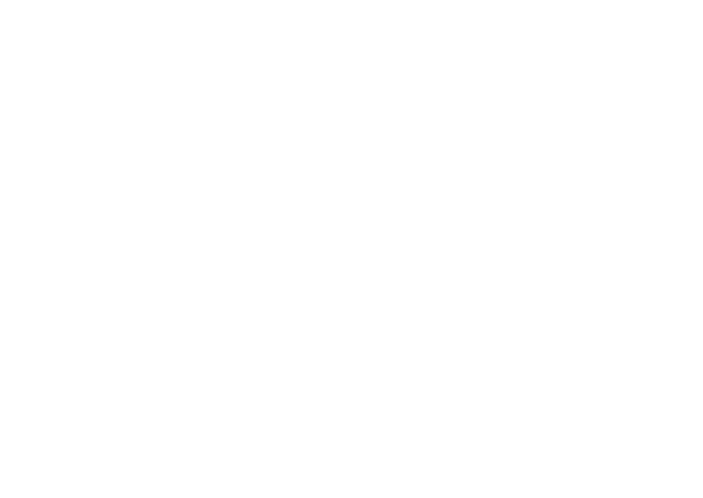
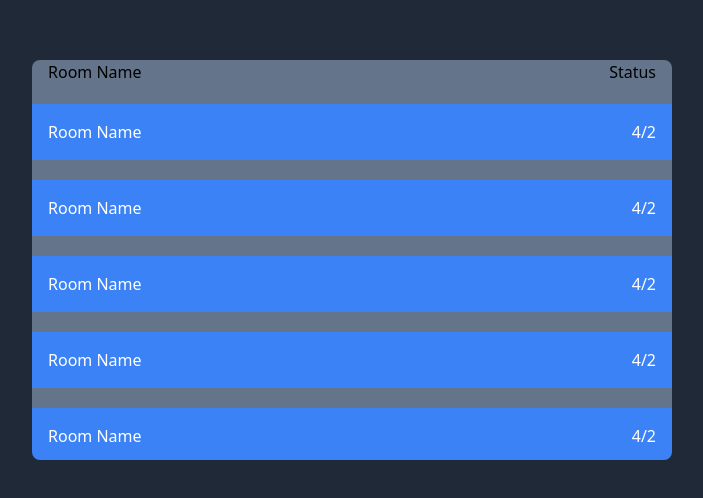
Before and after one commit to recepkefelii/uno-online-game, a React (Vite) app in the folder client/: page /rooms in a window 1280 px wide. Before the commit this address had no page. Shown: the part 140-638 px from the top of the page, without its empty margins (288-991 px from the left). Built offline with nearby package versions, Linux system fonts and the light colour scheme.

Commit message:
add room page

```diff
--- a/client/src/App.jsx
+++ b/client/src/App.jsx
@@ -2,6 +2,7 @@
 import {Route, Routes} from 'react-router-dom'
 import Home from './pages/Home'
 import Register from './pages/Register'
+import GameRooms from './pages/Room'
 
 function App() {
 
@@ -9,7 +10,7 @@
     <Routes>
       <Route path='/' element={<Home/>}/>
       <Route path='/register' element={<Register/>}/>
-      <Route path='/games' element={""}/>
+      <Route path='/rooms' element={<GameRooms/>}/>
       <Route path='/create-game' element={""}/>
       <Route path='game/:gameid' element={""} />
     </Routes>
--- /dev/null
+++ b/client/src/components/GameBox.jsx
@@ -0,0 +1,41 @@
+import {useState} from 'react'
+
+const GameBox = () =>{
+    const [rooms, setRooms] = useState([
+        { name: 'Room1', capacity: 4, current: 2 },
+        { name: 'Room2', capacity: 6, current: 4 },
+        { name: 'Room3', capacity: 8, current: 1 },
+        { name: 'Room3', capacity: 8, current: 1 },
+        { name: 'Room3', capacity: 8, current: 1 },
+        { name: 'Room3', capacity: 8, current: 1 },
+        { name: 'Room3', capacity: 8, current: 1 },
+        { name: 'Room3', capacity: 8, current: 1 },
+        { name: 'Room3', capacity: 8, current: 1 },
+        { name: 'Room3', capacity: 8, current: 1 },
+        { name: 'Room3', capacity: 8, current: 1 },
+        { name: 'Room3', capacity: 8, current: 1 },
+        { name: 'Room3', capacity: 8, current: 1 },
+        { name: 'Room3', capacity: 8, current: 1 },
+        { name: 'Room3', capacity: 8, current: 1 },
+        { name: 'Room3', capacity: 8, current: 1 },
+        { name: 'Room3', capacity: 8, current: 1 },
+      ]);
+
+
+    return (
+       <>
+       {
+        rooms.map((index,item) => (
+            <div class="bg-blue-500 h-14 flex items-center mt-5 hover:bg-blue-400">
+      <div class="text-white font-medium px-4 flex-1">Room Name</div>
+  <div class="text-white font-medium px-4 text-right flex-1">4/2</div>
+</div>
+        ))
+       }
+       </>
+
+
+    )
+}
+
+export default GameBox;
--- a/client/src/pages/Home.jsx
+++ b/client/src/pages/Home.jsx
@@ -1,6 +1,7 @@
 import React from 'react';
 import { motion } from 'framer-motion';
 import { NavLink } from 'react-router-dom';
+
 
 const Home = () => {
   return (
--- /dev/null
+++ b/client/src/pages/Room.jsx
@@ -0,0 +1,22 @@
+import React, { useState } from 'react';
+import GameBox from '../components/GameBox'
+
+const GameRooms = () => {
+
+
+  return (
+    <div class="flex items-center h-screen bg-gray-800">
+  <div class="w-1/2 h-1/2 mx-auto my-auto overflow-auto  bg-slate-500 rounded-lg">
+    <div className='flex justify-between'>
+        <div className='flex-1 ml-4'>Room Name</div>
+        <div className='flex-2 mr-4'>Status</div>
+    </div>
+    <GameBox/>
+  </div>
+</div>
+
+
+  );
+};
+
+export default GameRooms;
```
